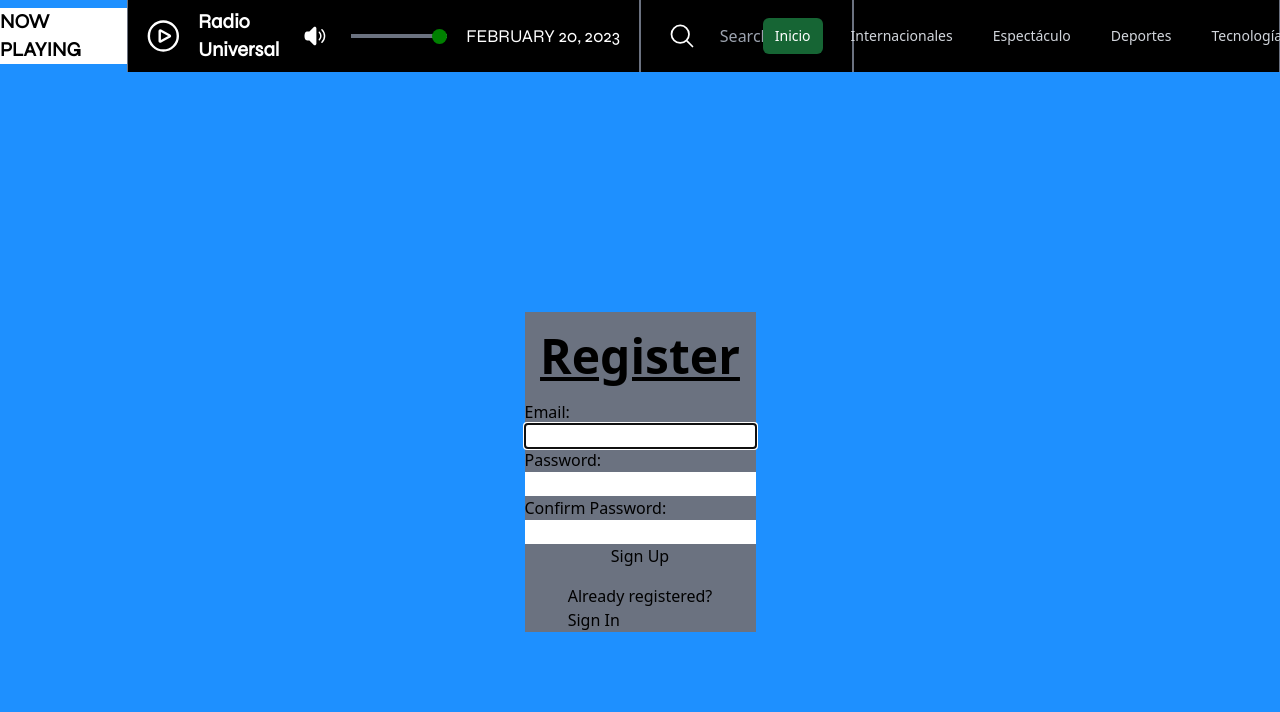
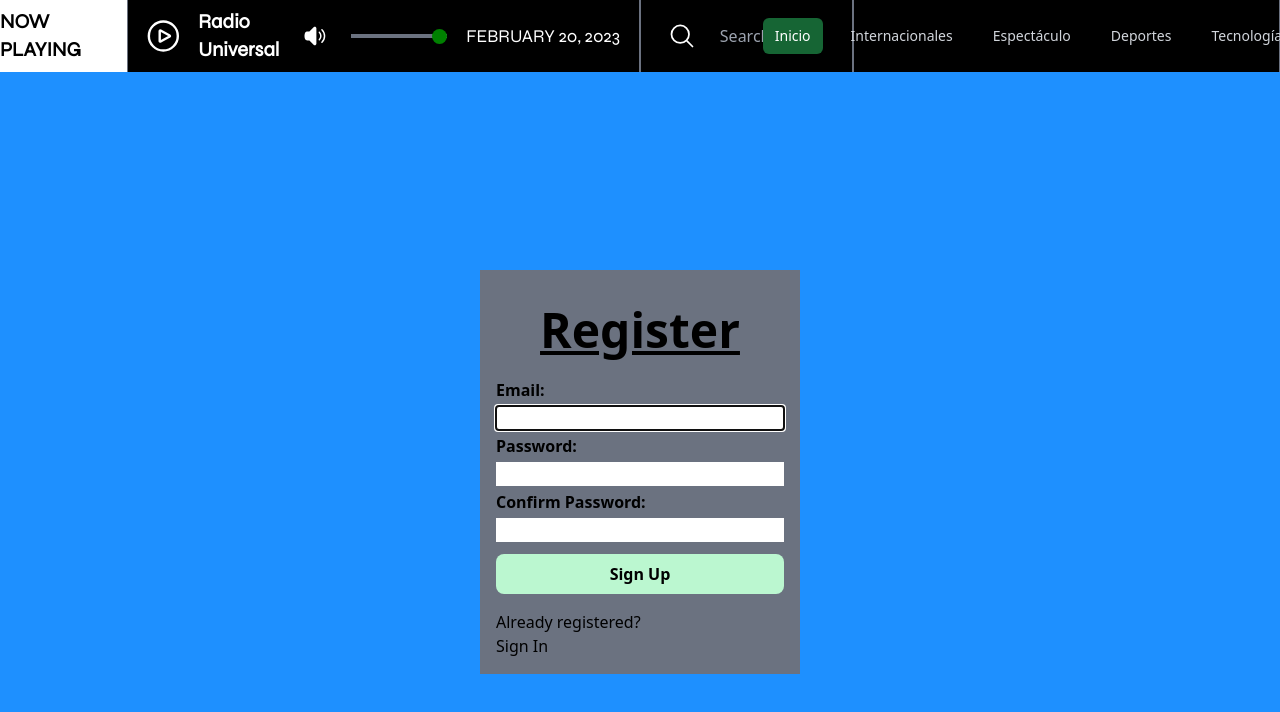
Before and after one commit to HectorTorresE/radioStation, a React (Vite) app: page / in a window 1280 px wide. Shown: the top 712 px of the page. Built offline with nearby package versions, Linux system fonts and the light colour scheme.

Commit message:
Add final touches to registration form

```diff
--- a/src/components/NavBar.jsx
+++ b/src/components/NavBar.jsx
@@ -51,7 +51,7 @@ function NavBar() {
         <>
           <div className="flex border-0 border-gray-500">
             <div className="flex flex-row w-full lg:w-1/2">
-              <div className="hidden flex-row w-1/4 bg-white text-black m-auto items-center justify-center lg:flex">
+              <div className="hidden flex-row w-1/4 h-full bg-white text-black m-auto items-center justify-center lg:flex">
                 <h5 className="uppercase font-black text-xl font-syne mr-4">
                   Now Playing
                 </h5>
--- a/src/components/Registration.jsx
+++ b/src/components/Registration.jsx
@@ -97,7 +97,7 @@ const Registration = () => {
   };
 
   return (
-    <section className="flex flex-col items-center bg-gray-500">
+    <section className="flex flex-col justify-start p-4 bg-gray-500 min-h-[400px] w-80">
       <p
         ref={errRef}
         className={
@@ -107,9 +107,9 @@ const Registration = () => {
       >
         {errMsg}
       </p>
-      <h1 className="text-5xl my-5 font-bold underline">Register</h1>
-      <form onSubmit={handleSubmit} className="flex flex-col justify-evenly grow pb-4">
-        <label htmlFor="username">
+      <h1 className="text-5xl my-5 font-bold underline text-center">Register</h1>
+      <form onSubmit={handleSubmit} className="flex flex-col justify-evenly grow pb-4" autoComplete="off">
+        <label htmlFor="username" className="my-1 font-semibold">
           Email:
           {/* need to add icon to span for valid and invalid */}
           <FontAwesomeIcon
@@ -139,24 +139,23 @@ const Registration = () => {
           id="uidnote"
           className={
             userFocus && username && !validName
-              ? "text-xs border-lg bg-black p-1 relative bottom-[-10px]"
+              ? "text-white text-xs border-lg bg-black p-1 mt-1"
               : "absolute -left-[-9999px]"
           }
         >
-          <FontAwesomeIcon icon={faInfoCircle} />
-          Username must be 3-23 characters. <br />
-          Only letters and numbers are allowed.
+          <FontAwesomeIcon icon={faInfoCircle} className="mx-1" />
+          Email must be valid.
         </p>
 
-        <label htmlFor="password">
+        <label htmlFor="password" className="my-1 font-semibold">
           Password:
           <FontAwesomeIcon
             icon={faCheck}
-            className={validName ? "text-green-400 ml-1" : "hidden"}
+            className={validPw ? "text-green-400 ml-1" : "hidden"}
           />
           <FontAwesomeIcon
             icon={faTimes}
-            className={validName || !username ? "hidden" : "text-red-500 mx-1"}
+            className={validPw || !password ? "hidden" : "text-red-500 mx-1"}
           />
         </label>
         <input
@@ -174,25 +173,25 @@ const Registration = () => {
           id="pwnote"
           className={
             pwFocus && !validPw
-              ? "text-xs border-lg bg-black p-1 relative bottom-[-10px]"
+              ? "text-white text-xs border-lg bg-black p-1 mt-1"
               : "absolute -left-[-9999px]"
           }
         >
-          <FontAwesomeIcon icon={faInfoCircle} />
+          <FontAwesomeIcon icon={faInfoCircle} className="mx-1" />
           Password must be 8-24 characters. <br />
           Must contain at least one uppercase letter, one lowercase letter, one
           number, and one special character.
         </p>
 
-        <label htmlFor="confirm_pwd">
+        <label htmlFor="confirm_pwd" className="my-1 font-semibold">
           Confirm Password:
           <FontAwesomeIcon
             icon={faCheck}
-            className={validName ? "text-green-400 ml-1" : "hidden"}
+            className={validPw2 &&  password2 ? "text-green-400 ml-1" : "hidden"}
           />
           <FontAwesomeIcon
             icon={faTimes}
-            className={validName || !username ? "hidden" : "text-red-500 mx-1"}
+            className={validPw2 || !password2 ? "hidden" : "text-red-500 mx-1"}
           />
         </label>
         <input
@@ -210,14 +209,14 @@ const Registration = () => {
           id="confirmnote"
           className={
             pw2Focus && !validPw2
-              ? "text-xs border-lg bg-black p-1 relative bottom-[-10px]"
+              ? "text-white text-xs border-lg bg-black p-1 mt-1"
               : "absolute -left-[-9999px]"
           }
         >
-          <FontAwesomeIcon icon={faInfoCircle} />
+          <FontAwesomeIcon icon={faInfoCircle} className="mx-1" />
           Must match the first password input field.
         </p>
-        <button disabled={!validName || !validPw || !validPw2 ? true : false}>
+        <button disabled={!validName || !validPw || !validPw2 ? true : false} className="p-2 mt-3 bg-green-200 rounded-lg font-semibold">
           Sign Up
         </button>
       </form>
--- a/src/main.jsx
+++ b/src/main.jsx
@@ -1,8 +1,8 @@
 import React from 'react'
 import ReactDOM from 'react-dom/client'
 import App from './App'
+import './styles/App.css'
 import './styles/tailwind.css'
-import './styles/App.css'
 
 ReactDOM.createRoot(document.getElementById('root')).render(
   <React.StrictMode>
--- a/src/styles/App.css
+++ b/src/styles/App.css
@@ -7,6 +7,7 @@
 body {
   min-height: 100vh;
   background-color: dodgerblue;
+  overflow-x: hidden;
 }
 
 .App {
```
Lines whose indentation alone changed are shown as unchanged.
